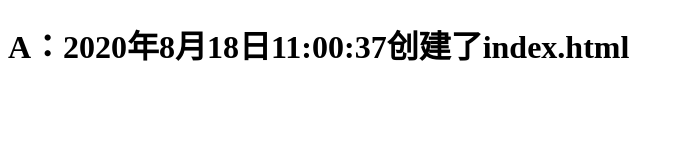
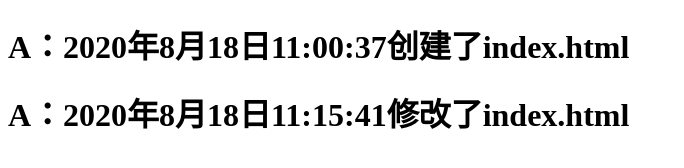
Before and after one commit to SR1918ONOE/code_demo, a plain HTML site: page index.html in a window 1280 px wide. Shown: the whole page, without its empty margins (0-684 px from the left). Drawn offline with Linux system fonts and the light colour scheme.

Commit message:
修改了index.html文件

```diff
--- a/index.html
+++ b/index.html
@@ -7,5 +7,6 @@
 </head>
 <body>
     <h1>A：2020年8月18日11:00:37创建了index.html</h1>
+    <h1>A：2020年8月18日11:15:41修改了index.html</h1>
 </body>
 </html>
```
